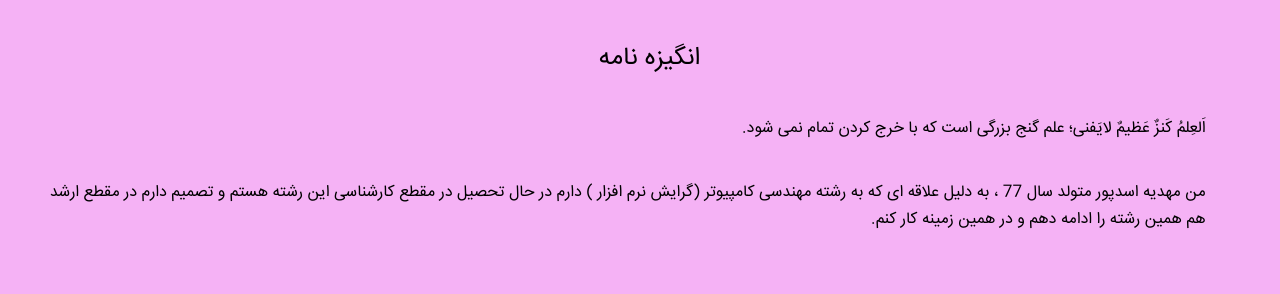
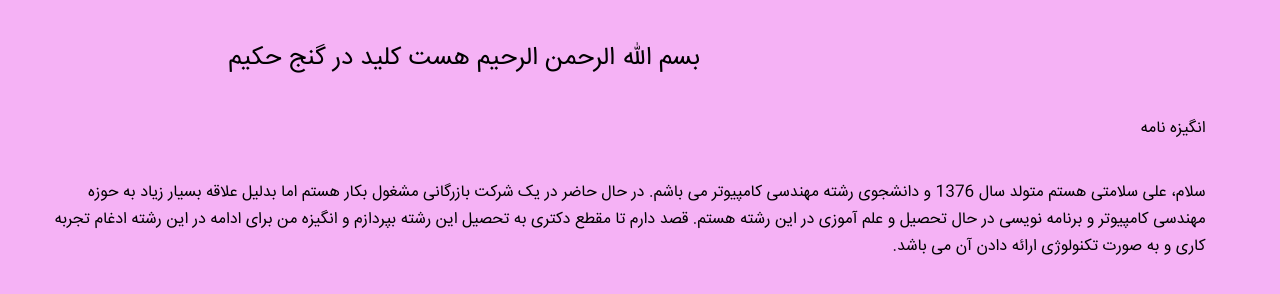
Before and after one commit to alisalamati/SOP, a plain HTML site: page index.html in a window 1280 px wide. Drawn offline with Linux system fonts and the light colour scheme.

Commit message:
Update index.html

```diff
--- a/index.html
+++ b/index.html
@@ -12,15 +12,17 @@
 <body>
 <div class="center">
 
+    <span>
+        بسم الله الرحمن الرحیم
+هست کلید در گنج حکیم
+    </span>
     <span>انگيزه نامه</span>
-    <span>
-        اَلعِلمُ کَنزٌ عَظیمٌ لایَفنی؛
-علم گنج بزرگی است که با خرج کردن تمام نمی شود.
-    </span>
+
     <span>
 
-      من مهدیه اسدپور متولد سال 77 ، به دلیل علاقه ای که به رشته مهندسی کامپیوتر (گرایش نرم افزار ) دارم در حال تحصیل در مقطع کارشناسی این رشته هستم
-   و تصمیم دارم در مقطع ارشد هم همین رشته را ادامه دهم و در همین زمینه کار کنم.
+    سلام، علی سلامتی هستم متولد سال 1376 و دانشجوی رشته مهندسی کامپیوتر می باشم. در حال حاضر در یک شرکت بازرگانی مشغول بکار هستم اما بدلیل علاقه بسیار زیاد به حوزه مهندسی کامپیوتر و برنامه نویسی در حال تحصیل و علم آموزی در این رشته هستم.
+       قصد دارم تا مقطع دکتری به تحصیل این رشته بپردازم و انگیزه من برای ادامه در این رشته ادغام تجربه کاری و به صورت تکنولوژی ارائه دادن آن می باشد.
+
     </span>
 </div>
 </body>
```
